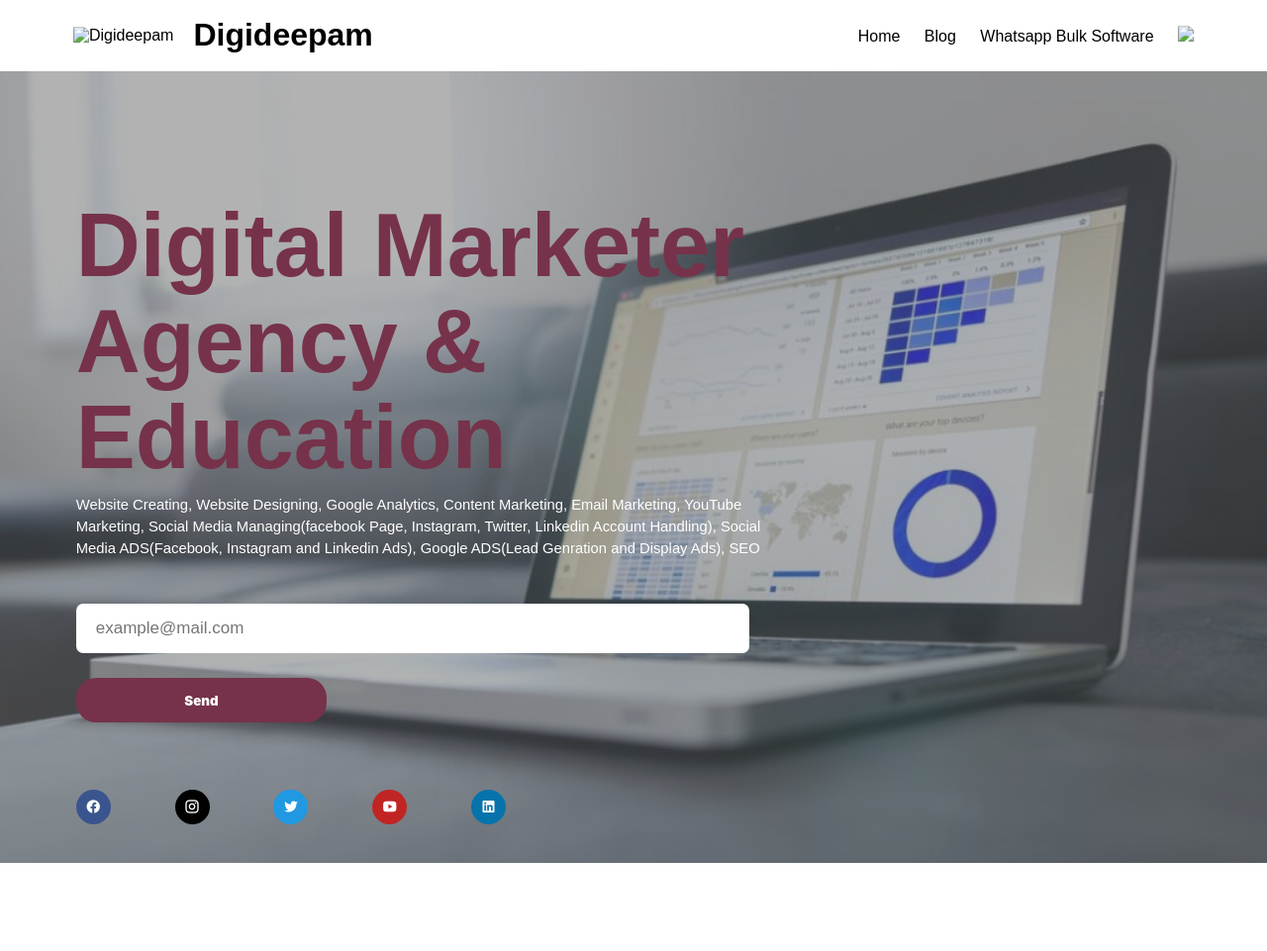
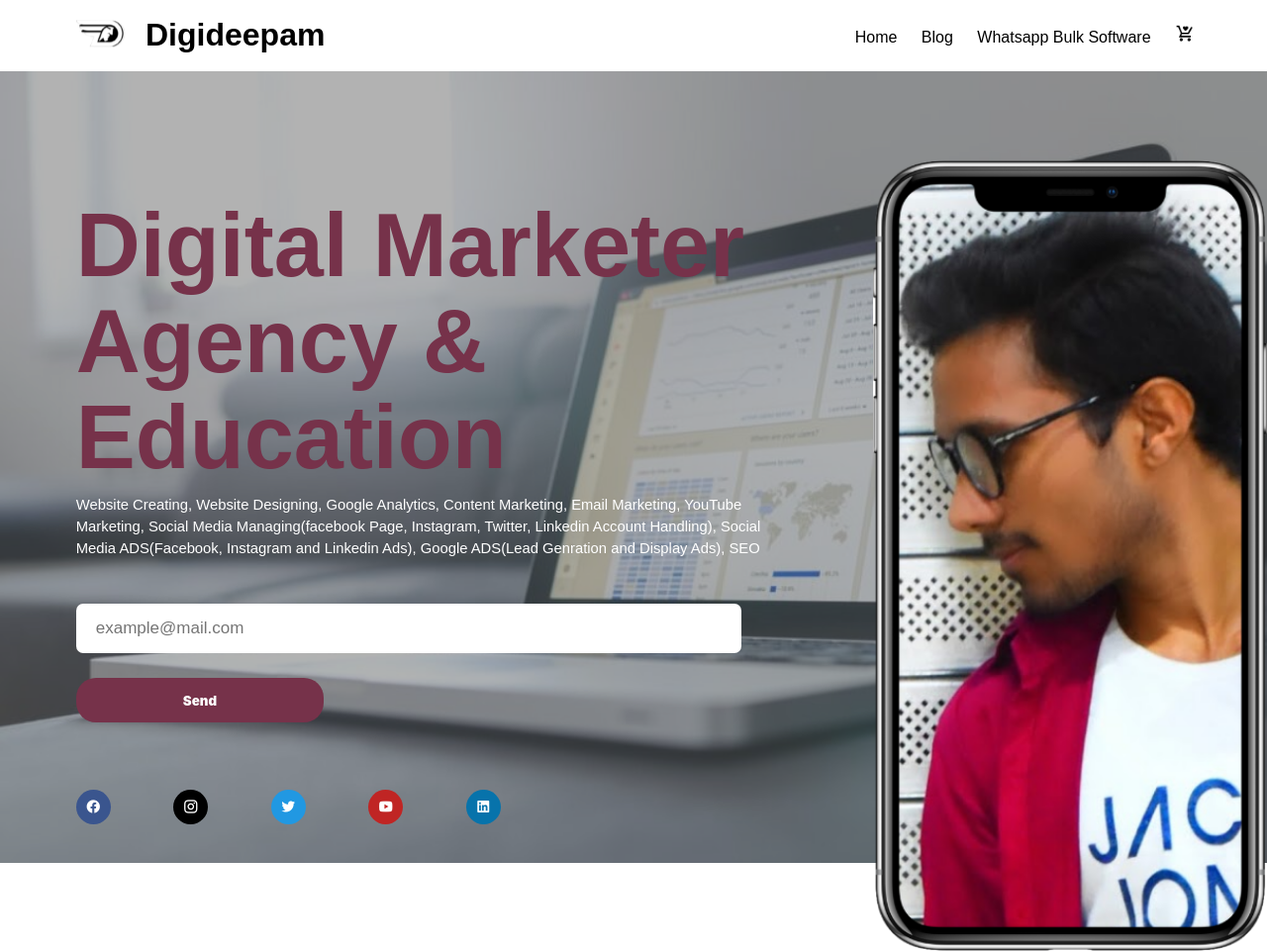
Before and after one commit to DIGIDEEPAM/digideepam, a plain HTML site: page index.html in a window 1280 px wide. Shown: the whole page at 99% size. Drawn offline with nearby package versions, Linux system fonts and the light colour scheme; files whose address does not match are found by name.

Commit message:
Update index.html

```diff
--- a/index.html
+++ b/index.html
@@ -15,7 +15,7 @@
             <div id="site-branding">
                 <div class="site-identity">
                     <span class="site-logo-img"><a href="C:\Users\DIGIDEEPAM\Desktop\project file\index.html" class="custom-logo-link">
-                        <img width="53" height="31" src="images/digideepam-logo-png.png" class="custom-logo" alt="Digideepam" sizes="(max-width: 53px) 100vw, 53px">
+                        <img width="53" height="31" src="digideepam-logo-png.png" class="custom-logo" alt="Digideepam" sizes="(max-width: 53px) 100vw, 53px">
                     </a></span>
                     <h1 class="site-title">
                         <span class="site-logo-img"><a href="C:\Users\DIGIDEEPAM\Desktop\project file\index.html" class="custom-logo-title">
@@ -32,7 +32,7 @@
                     <a href="#" aria-current="page" class="menu-link">Home</a>
                     <a href="#" class="menu-link">Blog</a>
                     <a href="#" class="menu-link">Whatsapp Bulk Software</a>
-                    <a href="#" class="menu-link"><img src="images/favorite-cart.png" height="19px"></a>
+                    <a href="#" class="menu-link"><img src="favorite-cart.png" height="19px"></a>
                 </div>
             </div>
         </div>
@@ -70,7 +70,7 @@
 
             </div>
             <div id="img">
-                <img src="images/deepam-jain-iphone-png.png" alt="" height="100%">
+                <img src="deepam-jain-iphone-png.png" alt="" height="100%">
             </div>
         </div>
     </div>
```
